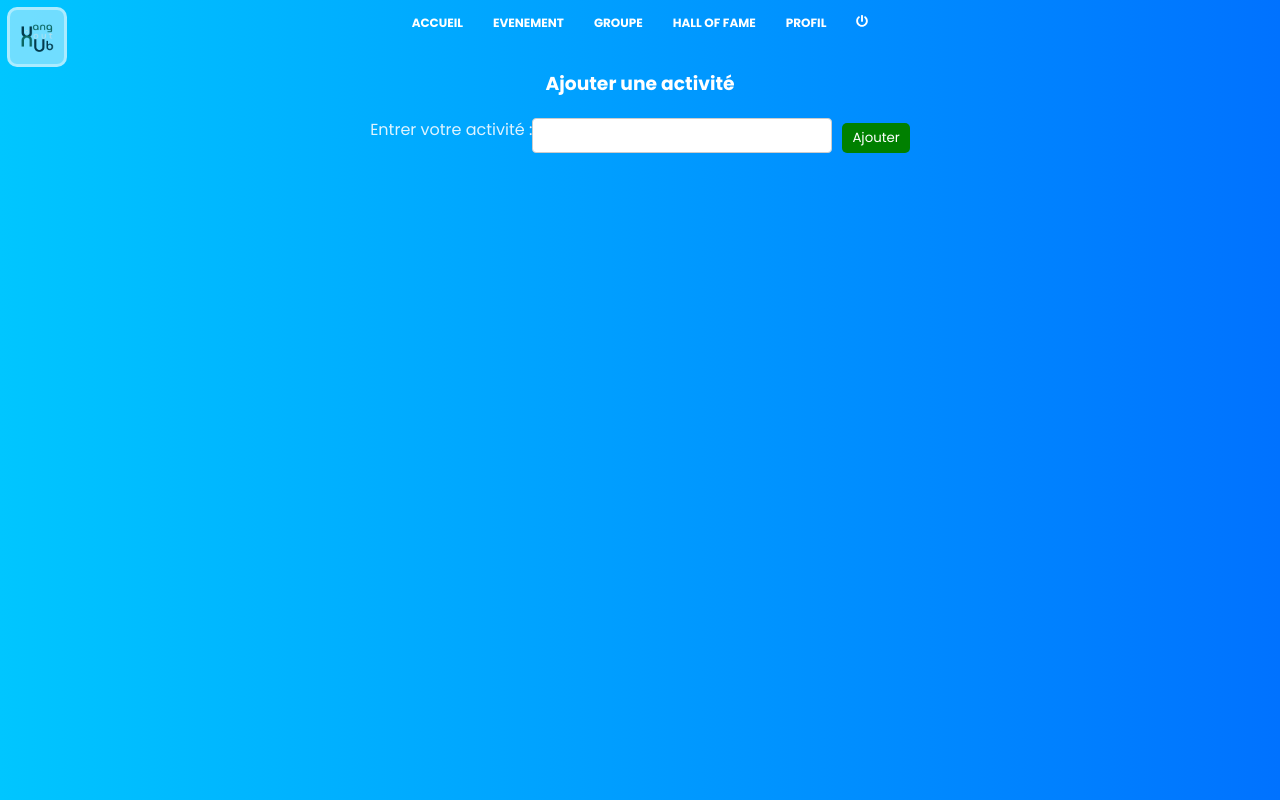
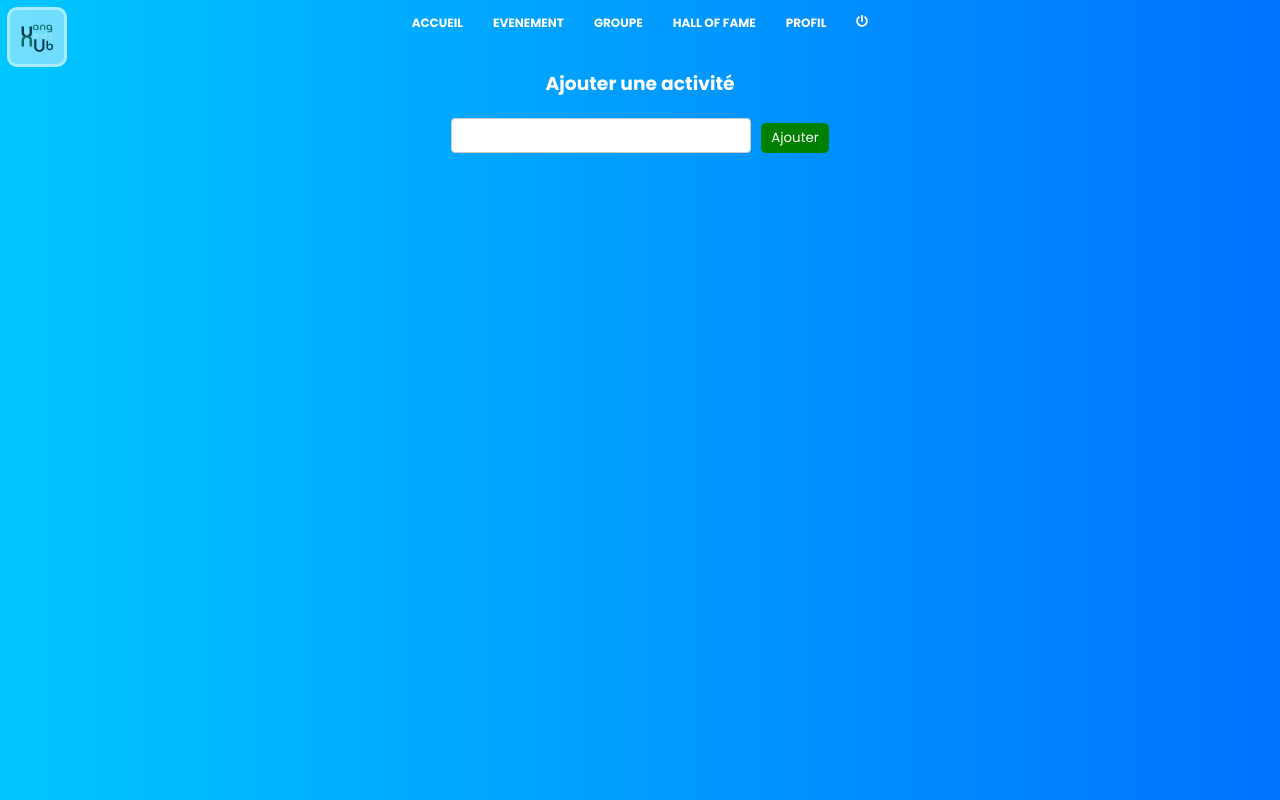
Before and after one commit to RomeoVandoolaeghe/Projet_Fin_Annee_2024, a React (Vite) app in the folder vite/: page /WishlistActivity in a window 1280 px wide. Built offline with nearby package versions, Linux system fonts and the light colour scheme.

Commit message:
Update WishlistActivity.jsx

```diff
--- a/vite/src/pages/user/WishlistActivity/WishlistActivity.jsx
+++ b/vite/src/pages/user/WishlistActivity/WishlistActivity.jsx
@@ -20,7 +20,6 @@ const WishlistActivity = () => {
                 <h3>Ajouter une activité </h3>
             </div>
             <form onSubmit={handleSubmit}>
-                <label htmlFor="placeInput"> Entrer votre activité :</label>
                 <input
                     type="text"
                     id="placeInput"
```
